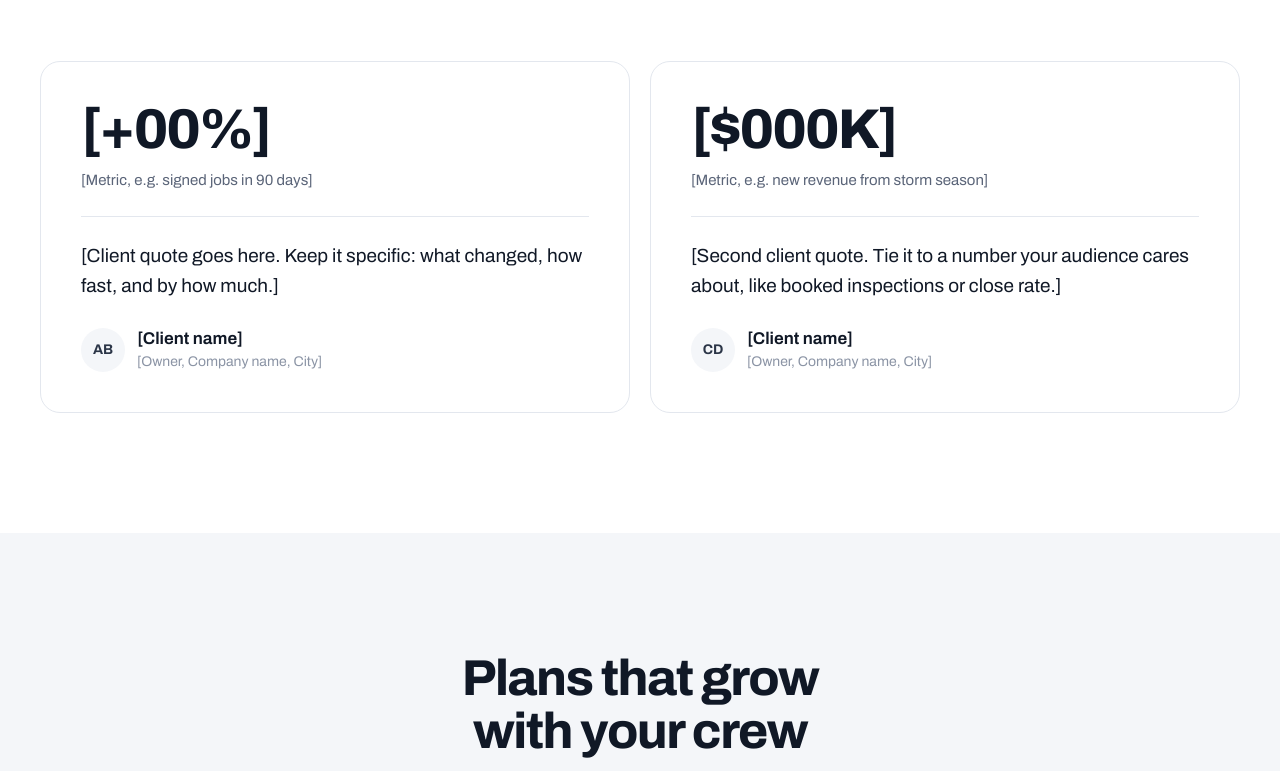
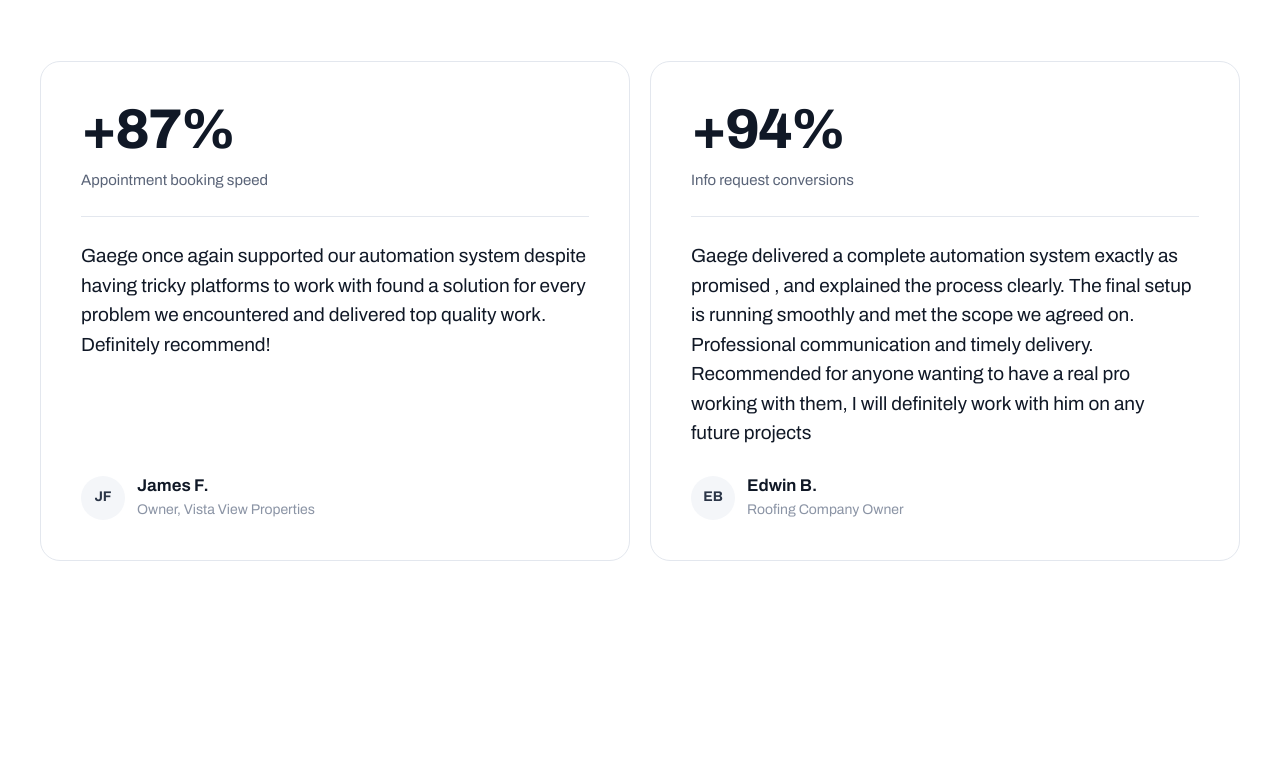
Before and after one commit to gaegeroot/godsofroofing, a plain HTML site: page index.html in a window 1280 px wide. Shown: the part 4949-5720 px from the top of the page. Drawn offline with Linux system fonts and the light colour scheme.

Commit message:
update metrics

```diff
--- a/index.html
+++ b/index.html
@@ -532,27 +532,26 @@
                 <div class="results">
                     <figure class="result">
                         <div class="result-stat">
-                            <span class="result-num">[+00%]</span>
-                            <span class="result-label">[Metric, e.g. signed jobs in 90 days]</span>
+                            <span class="result-num">+87%</span>
+                            <span class="result-label">Appointment booking speed</span>
                         </div>
-                        <blockquote>[Client quote goes here. Keep it specific: what changed, how fast, and by how much.]
+                        <blockquote>Gaege once again supported our automation system despite having tricky platforms to work with found a solution for every problem we encountered and delivered top quality work. Definitely recommend!
                         </blockquote>
                         <figcaption>
-                            <span class="av av-lg">AB</span>
-                            <span><b>[Client name]</b><small>[Owner, Company name, City]</small></span>
+                            <span class="av av-lg">JF</span>
+                            <span><b>James F.</b><small>Owner, Vista View Properties</small></span>
                         </figcaption>
                     </figure>
 
                     <figure class="result">
                         <div class="result-stat">
-                            <span class="result-num">[$000K]</span>
-                            <span class="result-label">[Metric, e.g. new revenue from storm season]</span>
+                            <span class="result-num">+94%</span>
+                            <span class="result-label">Info request conversions</span>
                         </div>
-                        <blockquote>[Second client quote. Tie it to a number your audience cares about, like booked
-                            inspections or close rate.]</blockquote>
+                        <blockquote>Gaege delivered a complete automation system exactly as promised , and explained the process clearly. The final setup is running smoothly and met the scope we agreed on. Professional communication and timely delivery. Recommended for anyone wanting to have a real pro working with them, I will definitely work with him on any future projects</blockquote>
                         <figcaption>
-                            <span class="av av-lg">CD</span>
-                            <span><b>[Client name]</b><small>[Owner, Company name, City]</small></span>
+                            <span class="av av-lg">EB</span>
+                            <span><b>Edwin B.</b><small>Roofing Company Owner</small></span>
                         </figcaption>
                     </figure>
                 </div>
@@ -560,7 +559,7 @@
         </section>
 
         <!-- ============ PRICING ============ -->
-        <section class="section section-paper" id="pricing" data-period="monthly">
+        <!-- <section class="section section-paper" id="pricing" data-period="monthly">
             <div class="container">
                 <header class="section-head">
                     <h2>Plans that grow with your crew</h2>
@@ -628,7 +627,7 @@
                     </article>
                 </div>
             </div>
-        </section>
+        </section> -->
 
         <!-- ============ FAQ ============ -->
         <section class="section" id="faq">
```
